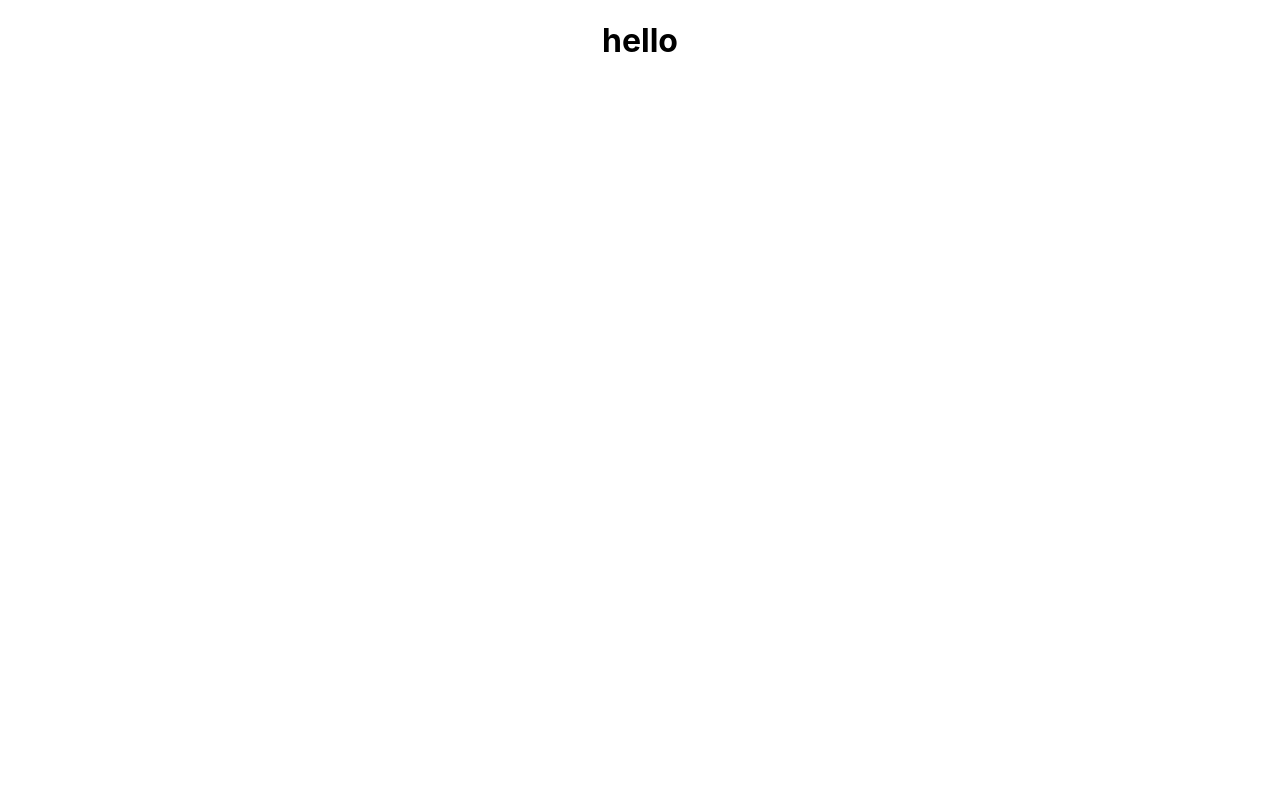
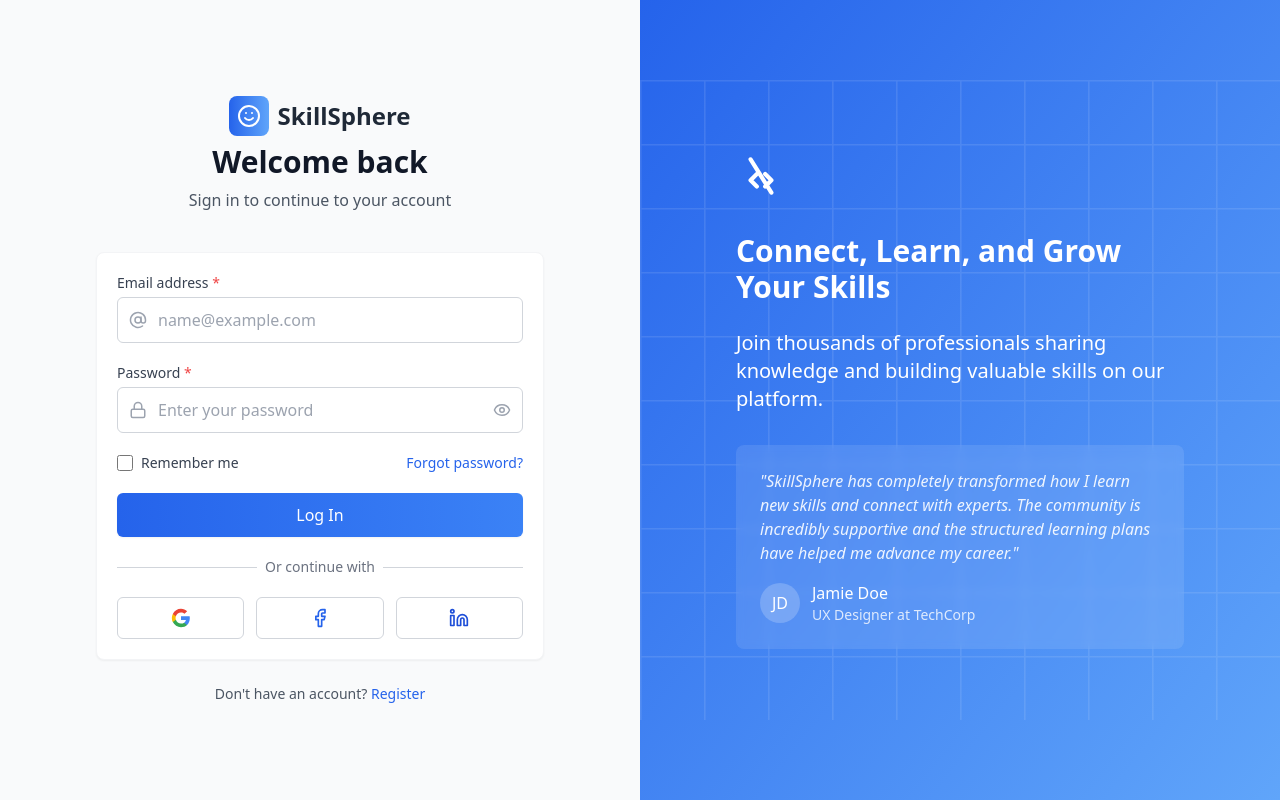
Before and after one commit to SIChathuranga/PAF-Project-SkillSphere, a React (Create React App) app in the folder frontend/: page / in a window 1280 px wide. Built offline with nearby package versions, Linux system fonts and the light colour scheme.

Commit message:
fix erros and add tailwind css

```diff
--- a/frontend/package.json
+++ b/frontend/package.json
@@ -7,8 +7,11 @@
     "@testing-library/jest-dom": "^6.6.3",
     "@testing-library/react": "^16.3.0",
     "@testing-library/user-event": "^13.5.0",
+    "axios": "^1.9.0",
+    "lucide-react": "^0.509.0",
     "react": "^19.1.0",
     "react-dom": "^19.1.0",
+    "react-router-dom": "^7.6.0",
     "react-scripts": "5.0.1",
     "web-vitals": "^2.1.4"
   },
@@ -37,6 +40,8 @@
     ]
   },
   "devDependencies": {
+    "autoprefixer": "^10.4.21",
+    "postcss": "^8.5.3",
     "tailwindcss": "^3.4.17"
   }
 }
--- /dev/null
+++ b/frontend/postcss.config.js
@@ -0,0 +1,6 @@
+module.exports = {
+  plugins: {
+    tailwindcss: {},
+    autoprefixer: {},
+  },
+};
--- a/frontend/src/App.js
+++ b/frontend/src/App.js
@@ -1,12 +1,19 @@
 // import logo from './logo.svg';
-import './App.css';
-
-function App() {
+import React from 'react';
+import { BrowserRouter as Router, Routes, Route } from 'react-router-dom';
+import Login from './pages/Login';
+import Register from './pages/Register';
+import Home from './pages/Home';
+export default function App() {
   return (
-  <div className="App">
-    <h1>hello</h1>
-  </div>
+    <Router>
+      <div className="w-full min-h-screen bg-gray-50">
+        <Routes>
+          <Route path="/" element={<Login />} />
+          <Route path="/register" element={<Register />} />
+          <Route path="/home" element={<Home />} />
+        </Routes>
+      </div>
+    </Router>
   );
 }
-
-export default App;
--- a/frontend/src/index.css
+++ b/frontend/src/index.css
@@ -1,13 +1,3 @@
-body {
-  margin: 0;
-  font-family: -apple-system, BlinkMacSystemFont, 'Segoe UI', 'Roboto', 'Oxygen',
-    'Ubuntu', 'Cantarell', 'Fira Sans', 'Droid Sans', 'Helvetica Neue',
-    sans-serif;
-  -webkit-font-smoothing: antialiased;
-  -moz-osx-font-smoothing: grayscale;
-}
-
-code {
-  font-family: source-code-pro, Menlo, Monaco, Consolas, 'Courier New',
-    monospace;
-}
+@tailwind base;
+@tailwind components;
+@tailwind utilities;
--- a/frontend/tailwind.config.js
+++ b/frontend/tailwind.config.js
@@ -1,8 +1,9 @@
-/** @type {import('tailwindcss').Config} */
 module.exports = {
-  content: [],
+  content: [
+    "./src/**/*.{js,jsx,ts,tsx}", // Include all source files
+  ],
   theme: {
     extend: {},
   },
   plugins: [],
-}
+};
```
Also changed, not shown: 1 other file (tests, documents, lock files or other folders).
